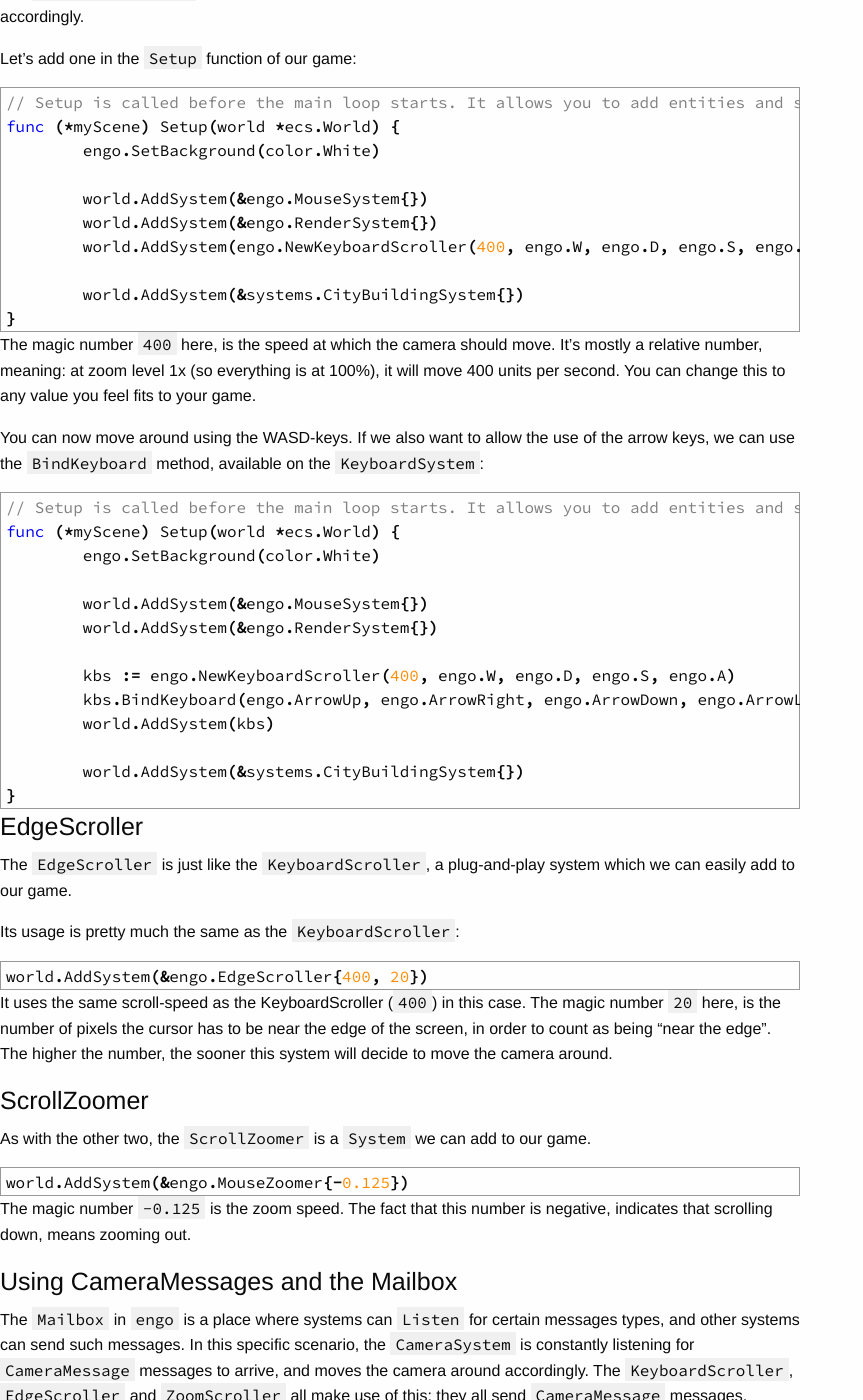
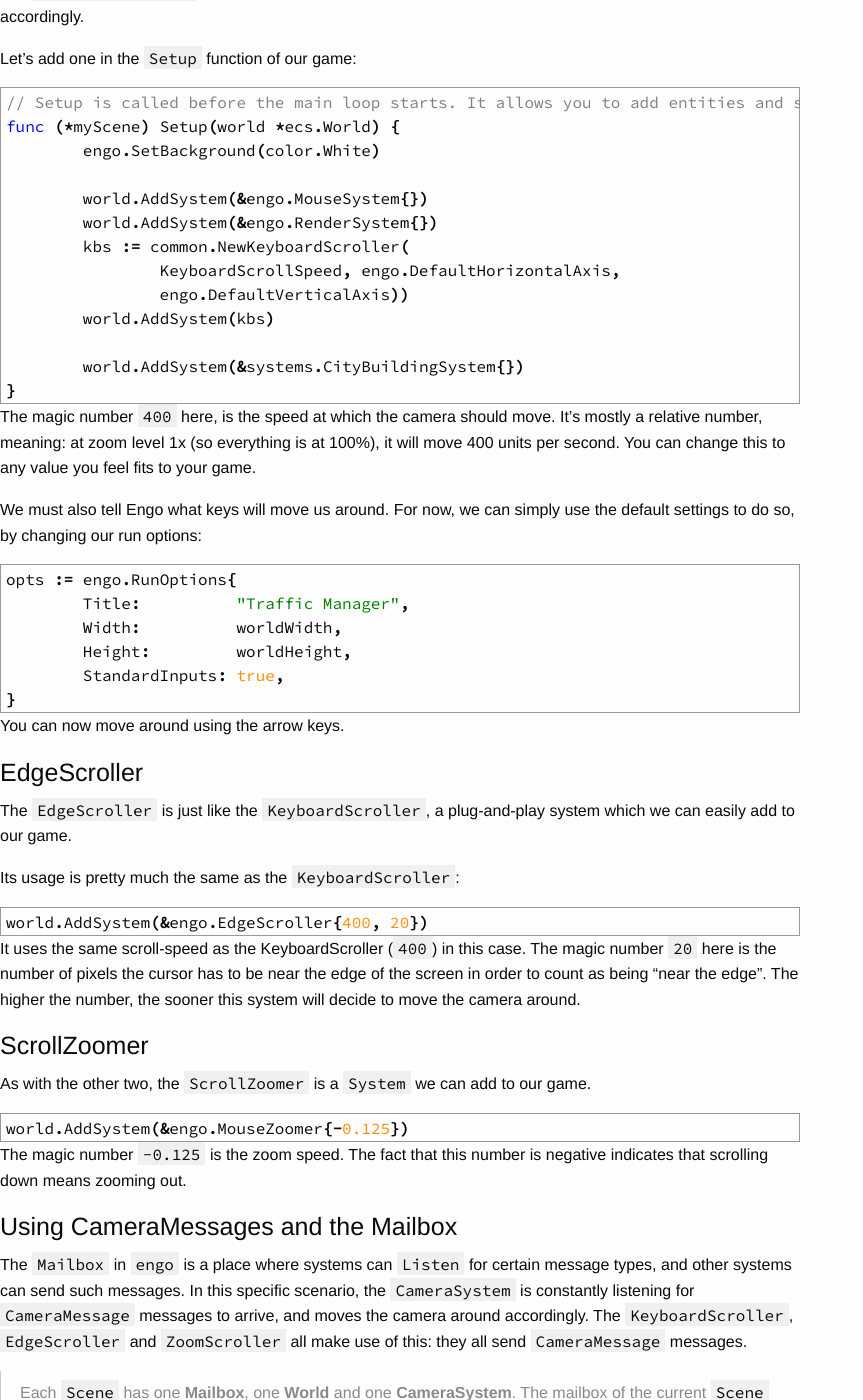
Before and after one commit to EngoEngine/engoengine.github.io, a Jekyll site: the page built from tutorials/_posts/2016-04-11-camera-movement.md, in a window 1280 px wide and 1400 px high, scrolled down 1156 px. Shown: the whole window, without its empty margins (0-863 px from the left). Built offline with Jekyll 4.4.1, drawn with Linux system fonts in a browser that asks for light colours; nearby versions of some CDN libraries; some of the changed text lies outside the part shown.

Commit message:
Some minor proofreading and updates on the tutorial text and code (#25)
* Minor proofreading for intro

* Minor proofreading for Hello World

* specified where to add all the code

* Fixed a comma and updated some tutorial code for new API

* Updated camera movement tutorial so instructions will allow the player to move

* Proofreading for tutorial 3

```diff
--- a/tutorials/_posts/2016-04-11-camera-movement.md
+++ b/tutorials/_posts/2016-04-11-camera-movement.md
@@ -25,10 +25,11 @@
 > You may not add the `CameraSystem` manually to the `World`. This happens automatically.
 
 There are a few ways to use this `CameraSystem`, and each one will be discussed separately:
+
 * By adding the `engo.KeyboardScroller`, you can move around using predefined keys;
 * By adding the `engo.EdgeScroller`, you can move around by moving your cursor close to the edges of the screen;
 * By adding the `engo.MouseZoomer`, you can zoom in/out by using the scroll-wheel on your mouse;
-* By sending a `CameraMessage` through the `Mailbox`. What the Mailbox is, will also be explained.
+* By sending a `CameraMessage` through the `Mailbox`. What the Mailbox is will also be explained.
 
 #### KeyboardScroller
 The `KeyboardScroller` is another System - one that listens for keyboard input and moves the screen accordingly.
@@ -41,7 +42,10 @@
 
 	world.AddSystem(&engo.MouseSystem{})
 	world.AddSystem(&engo.RenderSystem{})
-	world.AddSystem(engo.NewKeyboardScroller(400, engo.W, engo.D, engo.S, engo.A))
+	kbs := common.NewKeyboardScroller(
+		KeyboardScrollSpeed, engo.DefaultHorizontalAxis,
+		engo.DefaultVerticalAxis))
+	world.AddSystem(kbs)
 
 	world.AddSystem(&systems.CityBuildingSystem{})
 }
@@ -52,24 +56,19 @@
 at zoom level 1x (so everything is at 100%), it will move 400 units per second. You can change this to any value
 you feel fits to your game.
 
-You can now move around using the WASD-keys. If we also want to allow the use of the arrow keys, we can use the
-`BindKeyboard` method, available on the `KeyboardSystem`:
+We must also tell Engo what keys will move us around. For now, we can simply use the default settings to do so, by changing our run options:
 
 {% highlight go %}
-// Setup is called before the main loop starts. It allows you to add entities and systems to your Scene.
-func (*myScene) Setup(world *ecs.World) {
-	engo.SetBackground(color.White)
+opts := engo.RunOptions{
+	Title:          "Traffic Manager",
+	Width:          worldWidth,
+	Height:         worldHeight,
+	StandardInputs: true,
+}
 
-	world.AddSystem(&engo.MouseSystem{})
-	world.AddSystem(&engo.RenderSystem{})
+{% endhighlight %}
 
-	kbs := engo.NewKeyboardScroller(400, engo.W, engo.D, engo.S, engo.A)
-	kbs.BindKeyboard(engo.ArrowUp, engo.ArrowRight, engo.ArrowDown, engo.ArrowLeft)
-	world.AddSystem(kbs)
-
-	world.AddSystem(&systems.CityBuildingSystem{})
-}
-{% endhighlight %}
+You can now move around using the arrow keys.
 
 
 #### EdgeScroller
@@ -80,8 +79,8 @@
 world.AddSystem(&engo.EdgeScroller{400, 20})
 {% endhighlight %}
 
-It uses the same scroll-speed as the KeyboardScroller (`400`) in this case. The magic number `20` here, is the number
-of pixels the cursor has to be near the edge of the screen, in order to count as being "near the edge". The higher the
+It uses the same scroll-speed as the KeyboardScroller (`400`) in this case. The magic number `20` here is the number
+of pixels the cursor has to be near the edge of the screen in order to count as being "near the edge". The higher the
 number, the sooner this system will decide to move the camera around.
 
 #### ScrollZoomer
@@ -91,11 +90,11 @@
 world.AddSystem(&engo.MouseZoomer{-0.125})
 {% endhighlight %}
 
-The magic number `-0.125` is the zoom speed. The fact that this number is negative, indicates that scrolling down,
+The magic number `-0.125` is the zoom speed. The fact that this number is negative indicates that scrolling down
 means zooming out.
 
 #### Using CameraMessages and the Mailbox
-The `Mailbox` in `engo` is a place where systems can `Listen` for certain messages types, and other systems can send
+The `Mailbox` in `engo` is a place where systems can `Listen` for certain message types, and other systems can send
 such messages. In this specific scenario, the `CameraSystem` is constantly listening for `CameraMessage` messages to
 arrive, and moves the camera around accordingly. The `KeyboardScroller`, `EdgeScroller` and `ZoomScroller` all make
 use of this: they all send `CameraMessage` messages.
@@ -104,47 +103,45 @@
 > always be accessed via `engo.Mailbox`. The `World` will be given via the `Setup` and `New` methods, and the
 > `CameraSystem` can be invoked by using `CameraMessage` messages.
 
-Let's look at a few `CameraMessage` messages, shall we? The comments should speak for themselves
+Let's look at a few `CameraMessage` messages.
 
 {% highlight go %}
-// A message which states: move 100 units to
-// the bottom on the Y-axis.
+// Move 100 units to the bottom on the Y-axis.
 Mailbox.Dispatch(CameraMessage{
     Axis:        YAxis,
     Value:       100,
     Incremental: true,
 })
 
-// A message which states: go to Y-value 100
+// Go to Y-value 100.
 Mailbox.Dispatch(CameraMessage{
     Axis:        YAxis,
     Value:       100,
     Incremental: false,
 })
 
-// A message which states: zoom out a bit
+// Zoom out a bit
 Mailbox.Dispatch(CameraMessage{
     Axis:        ZAxis,
     Value:       -1,
     Incremental: true,
 })
 
-// A message which states: zoom in a bit
+// Zoom in a bit
 Mailbox.Dispatch(CameraMessage{
     Axis:        ZAxis,
     Value:       2,
     Incremental: true,
 })
 
-// A message which states: let's view everything at 100%
-// zoom (default)
+// Let's view everything at 100% zoom (default)
 Mailbox.Dispatch(CameraMessage{
     Axis:        ZAxis,
     Value:       1,
     Incremental: false,
 })
 
-// A message which states: move 100 units to the right
+// Move 100 units to the right
 Mailbox.Dispatch(CameraMessage{
     Axis:        XAxis,
     Value:       100,
@@ -157,8 +154,8 @@
 {% highlight go %}
 Mailbox.Listen("CameraMessage", func(msg Message) {
     // Do things with msg
-    // If you want to access other values than it's
-    // type, you'll want to use type-assertions
+    // If you want to access values other than its
+    // type, use type-assertions
 
     // e.g.
     // camMsg, ok := msg.(CameraMessage)
@@ -169,13 +166,13 @@
 {% endhighlight %}
 
 > Note that we're using the string `"CameraMessage"` here. A lot of interfaces in `engo` have a `Type() string` method.
-> These will always be used to uniquely define a type (to avoid using the slow `reflect`). This basically means: *call
+> These will always be used to uniquely define a type (to avoid using the slow reflection of type assertions). This basically means: *call
 > this function as well, whenever you receive a message which says it is of type `CameraMessage`.*
 
 ### World Bounds
-You may have noticed you cannot zoom-out indefinitely, and that you cannot move to the left/right/top/bottom as much
-as you would've liked. This is because `engo` attempts to find out which "world bounds" would suit the game. This
-usually means it looks at the window size, and uses that as a guideline. However, you will most likely always want to
+You may have noticed you cannot zoom out or move to the left/right/top/bottom indefinitely.
+This is because `engo` attempts to find out which "world bounds" would suit the game. Usually,
+it looks at the window size, and uses that as a guideline. However, you will most likely always want to
 set `engo.WorldBounds` to something suitable for your game. This is usually the size of your map, so people can't
 move away from it. `WorldBounds` requires you to define two points: the upper-left corner (`WorldBounds.Min`), and
 the lower-right corner (`WorldBounds.Max`).
```
Also changed, not shown: tutorials/_posts/2016-04-08-foreword.md (+5 -5 lines), tutorials/_posts/2016-04-09-hello-world.md (+20 -20 lines).
